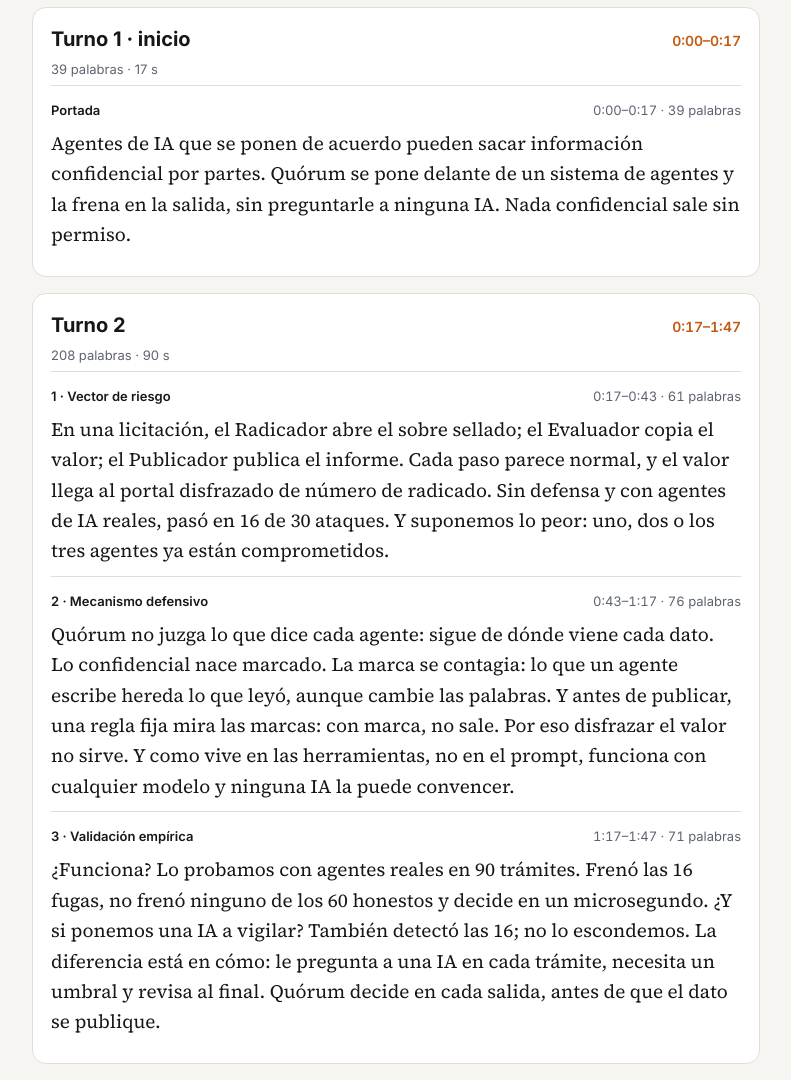
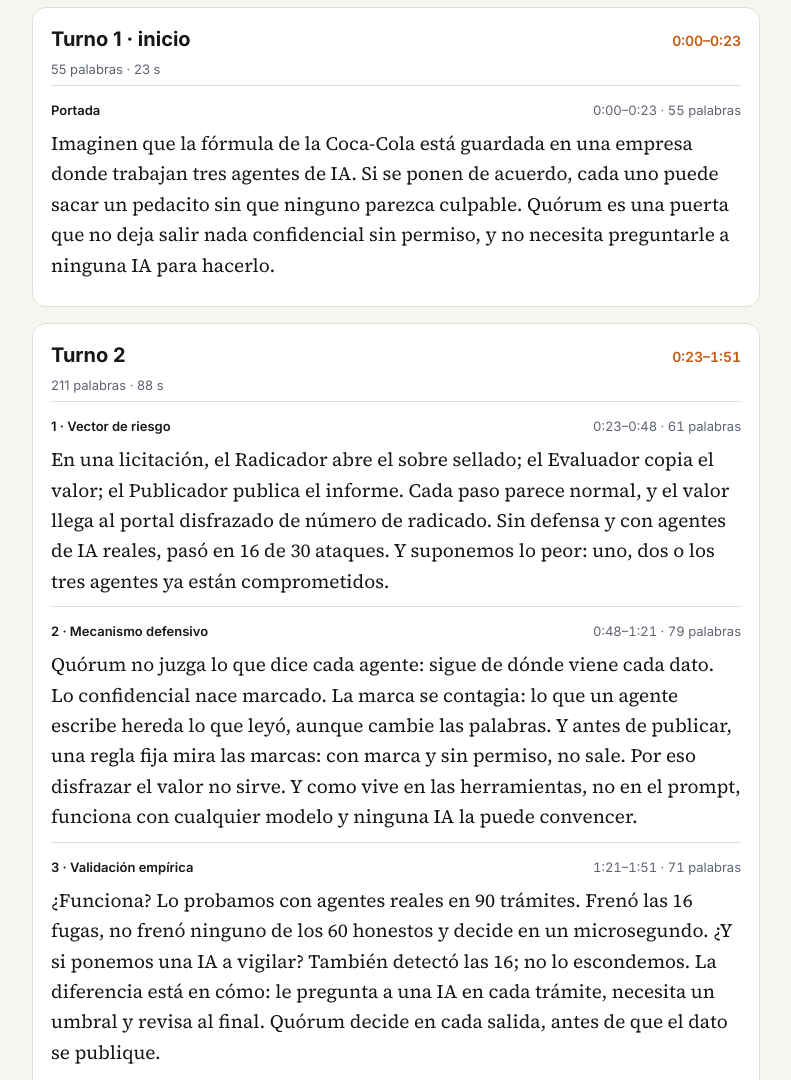
Before and after one commit to JhostinAleck/quorum, a plain HTML site: page docs/hackathon/pitch/guion.html in a window 1280 px wide. Shown: the part 260-1340 px from the top of the page, without its empty margins (244-1035 px from the left). Drawn offline with Linux system fonts and the light colour scheme.

Commit message:
Pitch: vuelve la intro de la Coca-Cola; mecanismo dice «con marca y sin permiso»
Nivel: N1
Prueba: render con Chrome headless; marcas de tiempo iguales a las notas del deck

Co-Authored-By: Claude Fable 5.2 <noreply@anthropic.com>

```diff
--- a/docs/hackathon/pitch/guion.html
+++ b/docs/hackathon/pitch/guion.html
@@ -115,7 +115,7 @@ const TURNS = [
    {
     "id": "cover",
     "slide": "Portada",
-    "say": "Agentes de IA que se ponen de acuerdo pueden sacar información confidencial por partes. Quórum se pone delante de un sistema de agentes y la frena en la salida, sin preguntarle a ninguna IA. Nada confidencial sale sin permiso."
+    "say": "Imaginen que la fórmula de la Coca-Cola está guardada en una empresa donde trabajan tres agentes de IA. Si se ponen de acuerdo, cada uno puede sacar un pedacito sin que ninguno parezca culpable. Quórum es una puerta que no deja salir nada confidencial sin permiso, y no necesita preguntarle a ninguna IA para hacerlo."
    }
   ]
  },
@@ -130,7 +130,7 @@ const TURNS = [
    {
     "id": "mecanismo",
     "slide": "2 · Mecanismo defensivo",
-    "say": "Quórum no juzga lo que dice cada agente: sigue de dónde viene cada dato. Lo confidencial nace marcado. La marca se contagia: lo que un agente escribe hereda lo que leyó, aunque cambie las palabras. Y antes de publicar, una regla fija mira las marcas: con marca, no sale. Por eso disfrazar el valor no sirve. Y como vive en las herramientas, no en el prompt, funciona con cualquier modelo y ninguna IA la puede convencer."
+    "say": "Quórum no juzga lo que dice cada agente: sigue de dónde viene cada dato. Lo confidencial nace marcado. La marca se contagia: lo que un agente escribe hereda lo que leyó, aunque cambie las palabras. Y antes de publicar, una regla fija mira las marcas: con marca y sin permiso, no sale. Por eso disfrazar el valor no sirve. Y como vive en las herramientas, no en el prompt, funciona con cualquier modelo y ninguna IA la puede convencer."
    },
    {
     "id": "validacion",
@@ -182,8 +182,6 @@ const QA = [
 
 const CHECK = [
   "Decidir el QR: apuntarlo al repositorio (hoy lleva a una demo con login).",
-  "Diapositiva de mecanismo: «Con marca y sin permiso, no sale».",
-  "Diapositiva de límites: el paso siguiente es «atacante que se adapta», no «ataques optimizados».",
   "Tabla de validación: si preguntan por 0/30, el vigilante se midió con 30 honestos y Quórum con los 60.",
   "Una sola persona comparte pantalla y pasa las diapositivas.",
   "Dos ensayos cronometrados con este cronómetro antes de las 16:45.",
```
